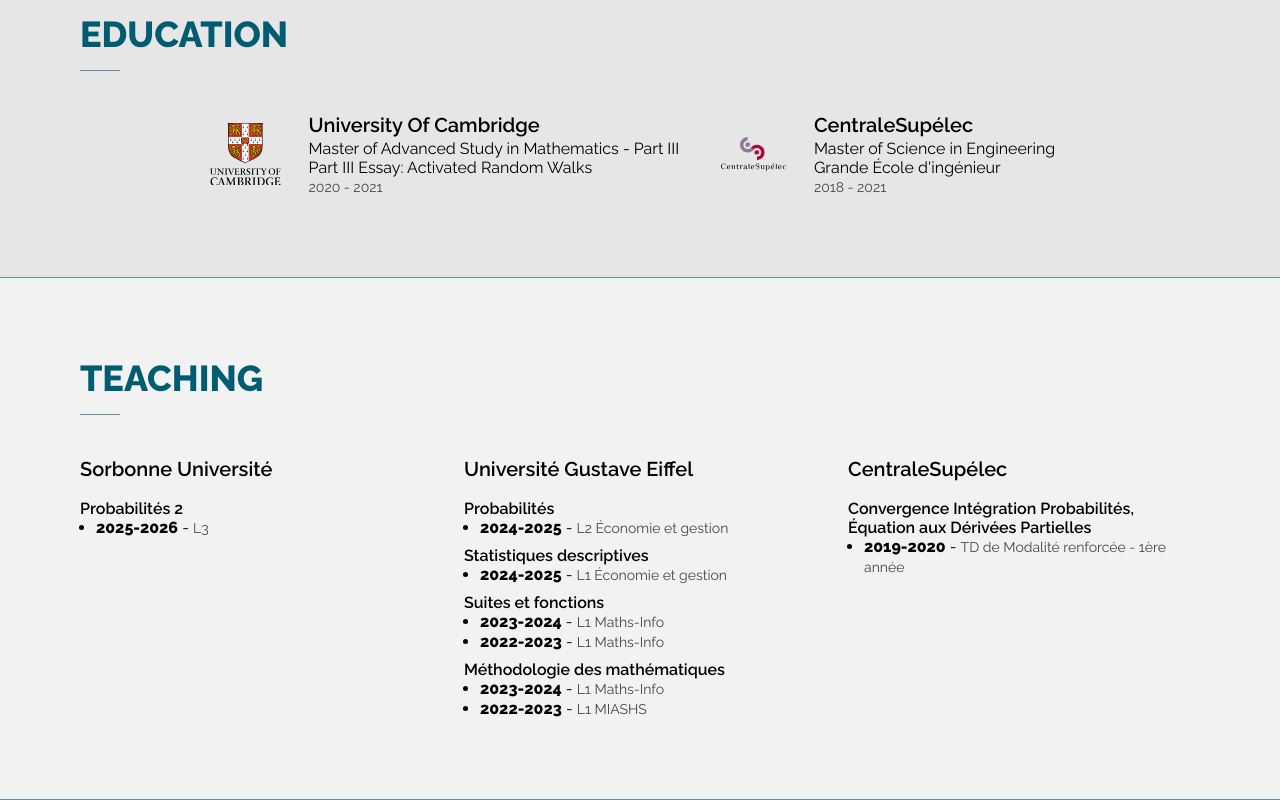
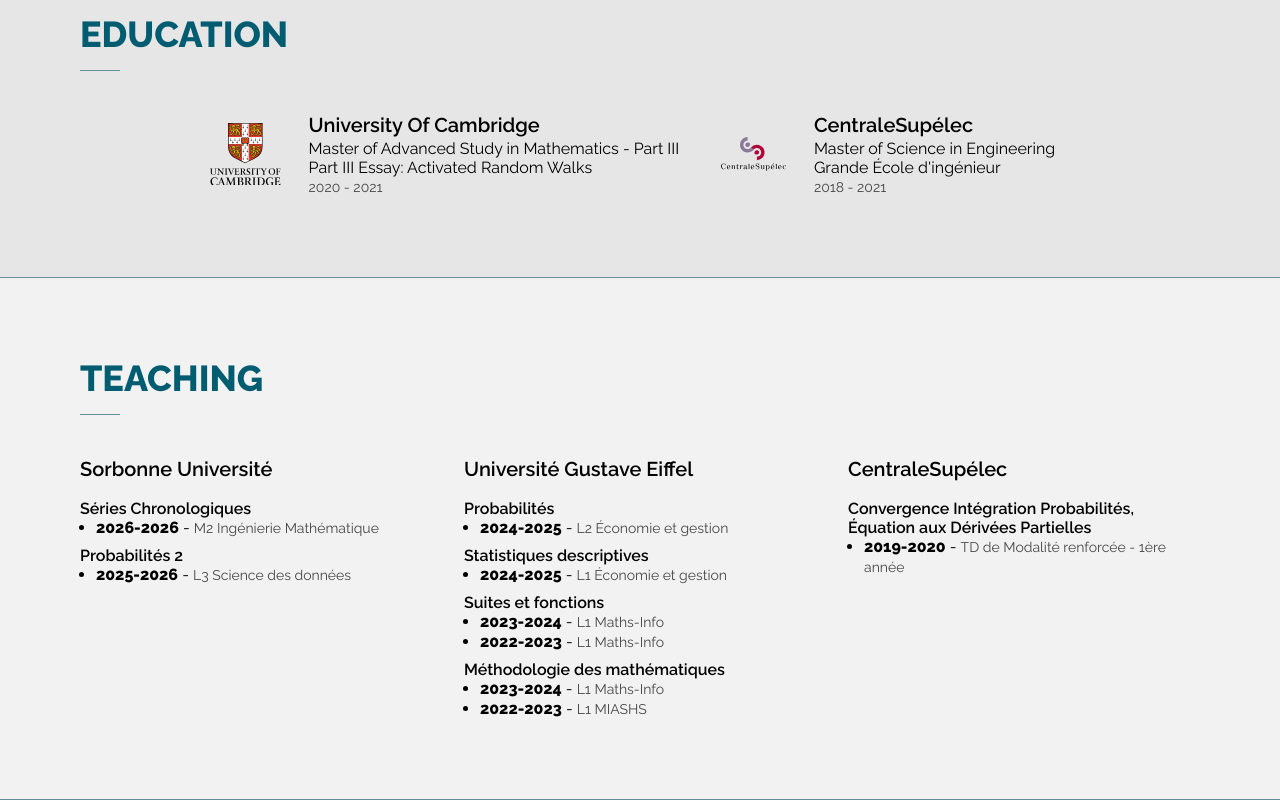
Before and after one commit to elisebayraktar/elisebayraktar.github.io, an Astro site: page / in a window 1280 px wide. Shown: the part 1592-2392 px from the top of the page. Built offline with nearby package versions, Linux system fonts and the light colour scheme; Astro itself is replaced by a stand-in of ours.

Commit message:
feat(teaching): add Sorbonne course

```diff
--- a/src/components/sections/teachings.astro
+++ b/src/components/sections/teachings.astro
@@ -3,7 +3,11 @@ const teachings = [
   {
     details: [
       {
-        group: [{ level: 'L3', year: '2025-2026' }],
+        group: [{ level: 'M2 Ingénierie Mathématique', year: '2026-2026' }],
+        subject: 'Séries Chronologiques',
+      },
+      {
+        group: [{ level: 'L3 Science des données', year: '2025-2026' }],
         subject: 'Probabilités 2',
       },
     ],
@@ -49,8 +53,7 @@ const teachings = [
 ---
 
 <div class="teachings">
-  {
-    teachings.map(({ details, university }) => (
+  {teachings.map(({ details, university }) => (
     <div class="university">
       <h3>{university}</h3>
       <div class="subjects">
@@ -68,8 +71,7 @@ const teachings = [
         ))}
       </div>
     </div>
-    ))
-  }
+  ))}
 </div>
 
 <style>
```
Lines whose indentation alone changed are shown as unchanged.
